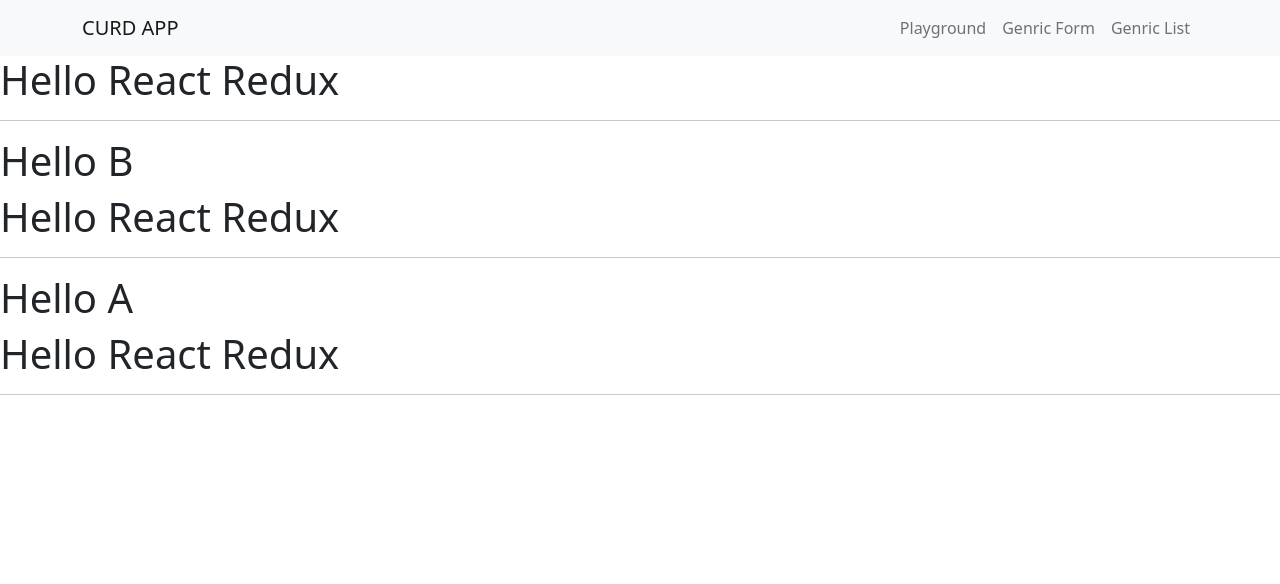
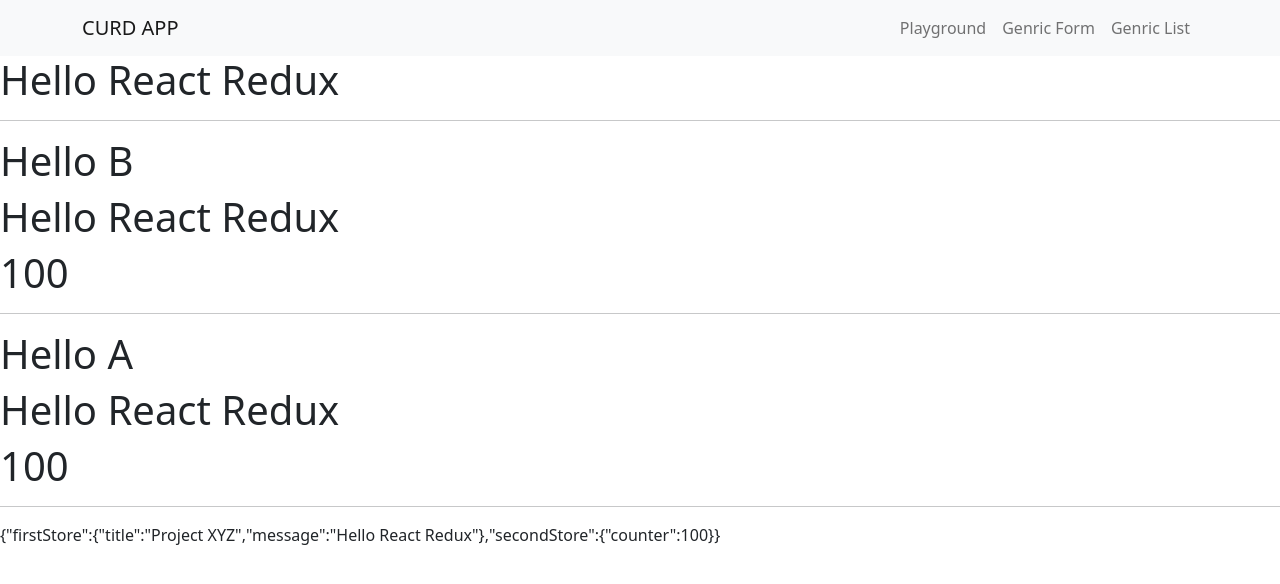
Before and after one commit to kodecdac/advday1, a React (Create React App) app: page /playground in a window 1280 px wide. Shown: the top 584 px of the page. Built offline with nearby package versions, Linux system fonts and the light colour scheme.

Commit message:
mulitple slice.

```diff
--- a/src/pages/Playground.js
+++ b/src/pages/Playground.js
@@ -12,6 +12,7 @@ function Playground() {
       <hr />
       <PlaygroundA />
       <hr />
+      <p>{JSON.stringify(globalState)}</p>
     </div>
   );
 }
@@ -23,17 +24,20 @@ function PlaygroundA() {
     <>
       <h1>Hello A</h1>
       <h1>{state.firstStore?.message}</h1>
+      <h1>{state.secondStore?.counter}</h1>
     </>
   );
 }
 
 function PlaygroundB() {
   let { firstStore } = useSelector((state) => state);
+  let { secondStore } = useSelector((state) => state);
 
   return (
     <>
       <h1>Hello B</h1>
       <h1>{firstStore?.message}</h1>
+      <h1>{secondStore?.counter}</h1>
     </>
   );
 }
--- a/src/store/store.js
+++ b/src/store/store.js
@@ -1,5 +1,6 @@
 import { configureStore, createSlice } from "@reduxjs/toolkit";
 
+//--- First Slice - Store - Reducer
 const firstSlice = createSlice({
   name: "firstStore",
   initialState: {
@@ -9,9 +10,16 @@ const firstSlice = createSlice({
   reducers: {},
 });
 
-const firstStoreReducer = firstSlice.reducer;
+//--- Second Slice - Store - Reducer
+const secondSlice = createSlice({
+  name: "secondStore",
+  initialState: {
+    counter: 100,
+  },
+  reducers: {},
+});
 
 // this will give us STORE / GLOBAL STATE
 export default configureStore({
-  reducer: { firstStore: firstStoreReducer },
+  reducer: { firstStore: firstSlice.reducer, secondStore: secondSlice.reducer },
 });
```
